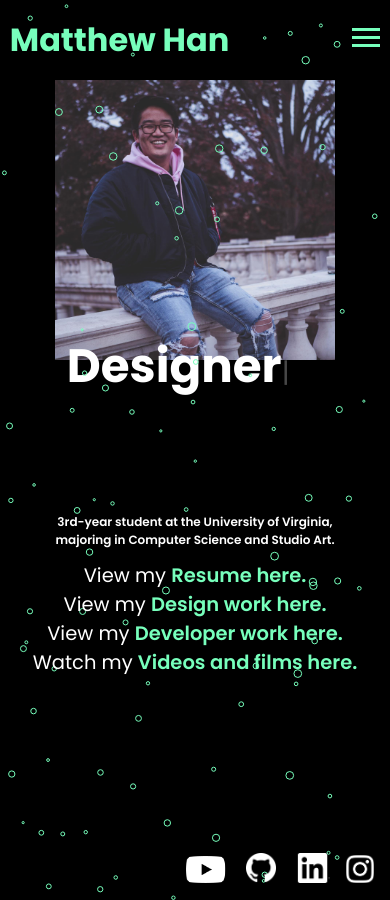
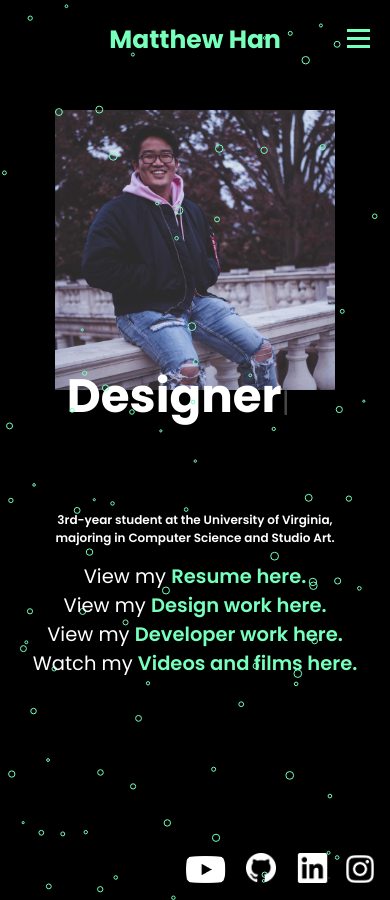
Before and after one commit to MatthewLeeHan/Personal-Site-2019-JEKYLL, a Jekyll site: the page built from index.html, in a window 390 px wide. Built offline with Jekyll 4.4.1, drawn with Linux system fonts in a browser that asks for light colours.

Commit message:
added some more responsiveness tweaks... i think my site looks weird on ipads though...

```diff
--- a/_sass/mediaQueries.scss
+++ b/_sass/mediaQueries.scss
@@ -1,4 +1,11 @@
-@media screen and (max-width: 1000px){
+// temp fix for weird tiny vertical scroll issue on laptop screen on mint?
+@media screen and (min-width: 1350px){
+    .container{
+        overflow: hidden;
+    }
+}
+
+@media screen and (max-width: 1024px){
     .container{
         flex-direction: column;
         .bio-pic{
@@ -53,11 +60,41 @@
         }
     }
 }
-
-// temp fix for weird tiny vertical scroll issue on laptop screen on mint?
-@media screen and (min-width: 1350px){
-    .container{
+// iPad responsive size from google dev tools
+@media screen and (max-width: 768px){
+    .right-side{
+        margin-top: -2vh !important;
         overflow: hidden;
+        .paragraph{
+            p{
+                font-size: 14px;
+                margin: 0;
+                padding: 10px 0 15px 0;
+            }
+        }
+        .link-holder{
+            font-size: 4vw !important;
+        }
+        .icons-holder{
+            margin-bottom: -20px !important;
+        }
+    }
+    .left-side{
+        .bio-pic{
+            margin-top: 30px;
+            width: 550px !important;
+            height: 550px !important;
+        }
+        .about-me-title{
+            font-size: 10vw !important;
+        }
+        .title-holder{
+            position: absolute;
+            bottom: -5vh !important;
+            left: 3vw;
+            margin: 0;
+            padding: 0;
+        }
     }
 }
 
@@ -97,6 +134,21 @@
 
 // mobile
 @media screen and (max-width: 450px){
+    // my name in nav
+    .my_name_holder{
+        margin: 0 auto;
+    }
+    .my_name{
+        font-size: 25px;
+        // margin-left: 13vw !important;
+    }
+    .menu-btn-holder{
+        right: 20px !important;
+        top: 29px !important;
+        .btn-line{
+            width: 23px !important;
+        }
+    }
     .right-side{
         margin-top: -11vh !important;
         .paragraph{
--- a/assets/js/canvas.js
+++ b/assets/js/canvas.js
@@ -71,6 +71,7 @@ function Circle(x, y, dx, dy, radius) {
 
 var circleArray = [];
 
+// dot generation
 function init(){
     circleArray = [];
     var width = window.innerWidth;
```
